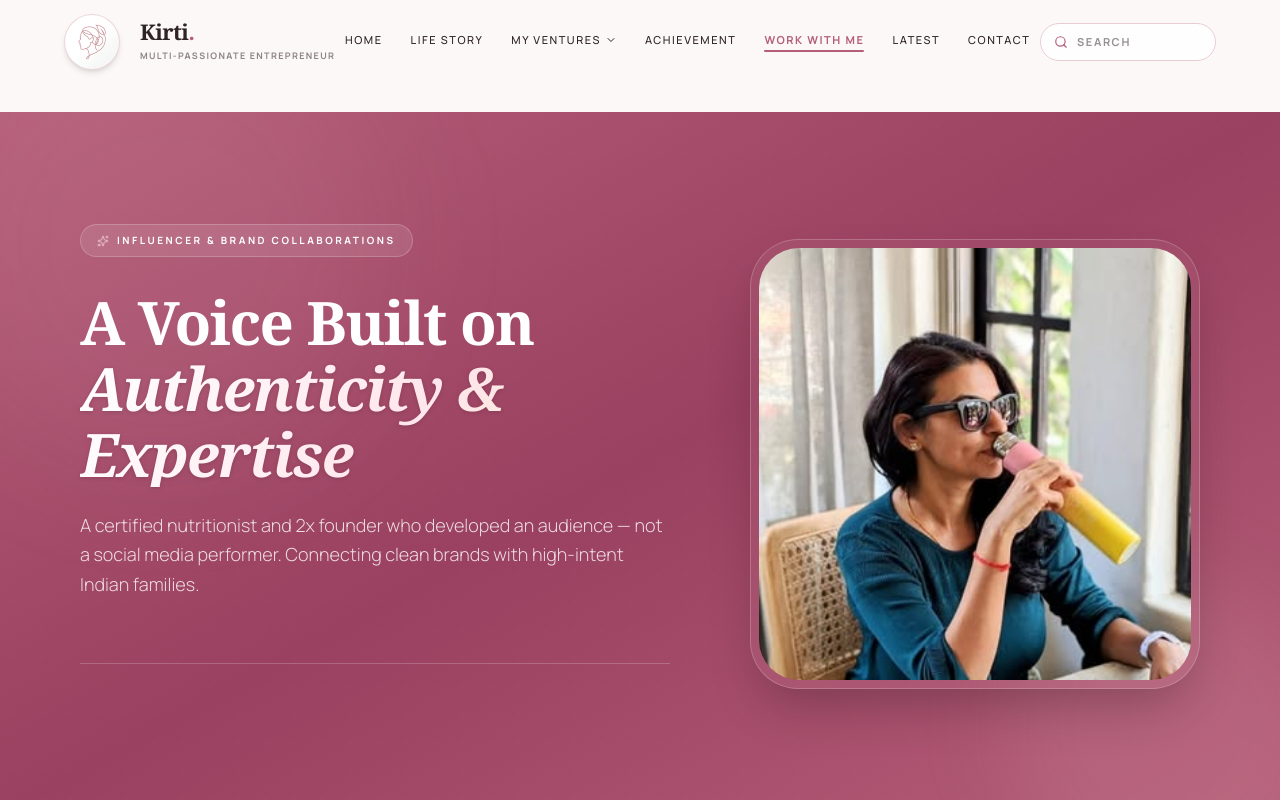
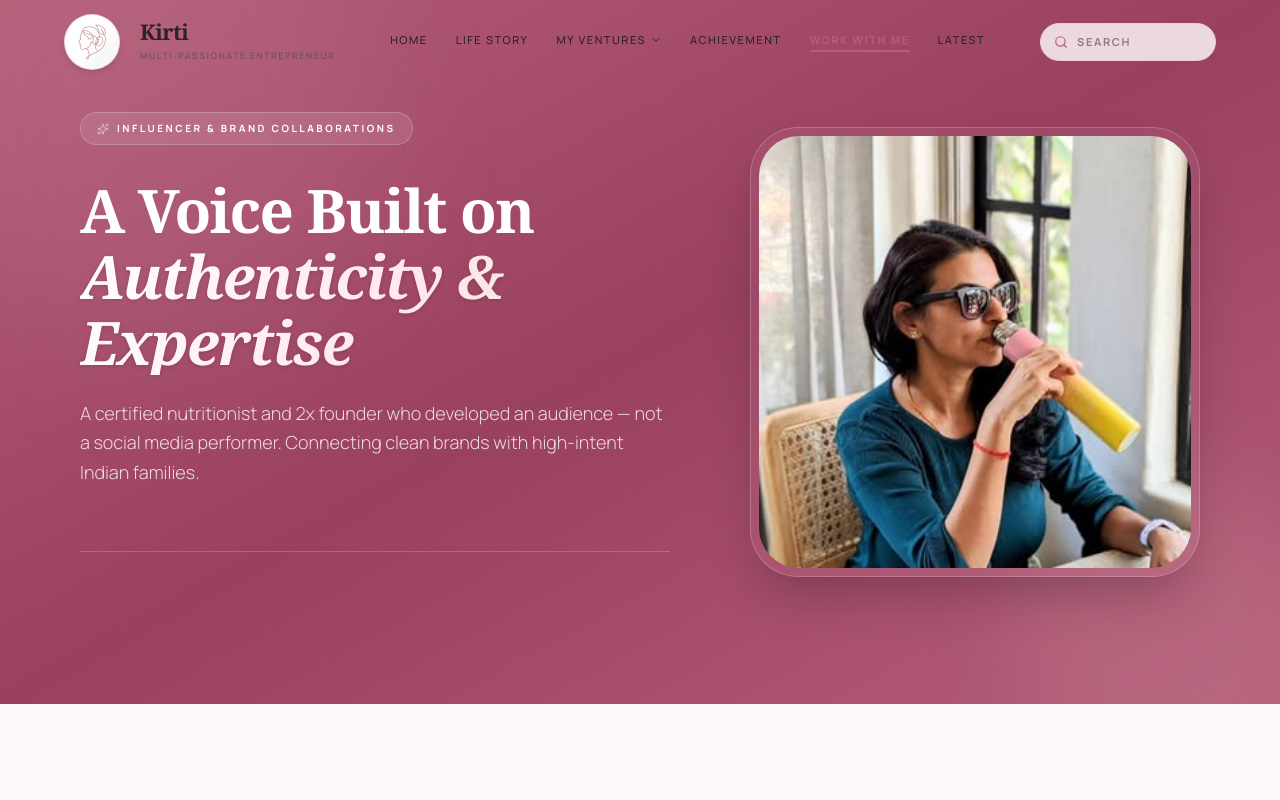
Before and after one commit to Abhilash-Jaiswal/portfolio, a React (Vite) app in the folder client/: page /portfolio/work-with-me in a window 1280 px wide. Shown: the top 800 px of the page. Built offline with nearby package versions, Linux system fonts and the light colour scheme; a web font is replaced by a local one.

Commit message:
Work with me and Contact Tab

```diff
--- a/client/src/components/layout/Navbar.jsx
+++ b/client/src/components/layout/Navbar.jsx
@@ -29,7 +29,7 @@ export function Navbar() {
     { name: "Achievement", path: "/achievements" },
     { name: "Work with Me", path: "/work-with-me" },
     { name: "Latest", path: "/latest" },
-    { name: "Contact", path: "/contact" },
+    // { name: "Contact", path: "/contact" },
   ];
 
   const currentPath = location.pathname.replace(/\/$/, "");
--- a/client/src/components/sections/ContactSection.jsx
+++ b/client/src/components/sections/ContactSection.jsx
@@ -27,7 +27,7 @@ export function ContactSection() {
 
   return (
     <div
-      className="w-full px-8 sm:px-12 lg:px-24 py-16 lg:py-20 border-t"
+      className="w-full px-8 sm:px-12 lg:px-24 py-4 lg:py-5"
       style={{ backgroundColor: theme.bg, borderColor: `${theme.border}60` }}
     >
       <div className="max-w-[1600px] mx-auto">
--- a/client/src/components/sections/InfluencerSection.jsx
+++ b/client/src/components/sections/InfluencerSection.jsx
@@ -19,6 +19,7 @@ import {
   BarChart3
 } from "lucide-react";
 import kirtiImage from "../../assets/kirti_profile.jpg";
+import { ContactSection } from "./ContactSection";
 
 // ✅ These are the ONLY icons that work in your version
 // Remove Linkedin, Instagram, Youtube, etc.
@@ -123,7 +124,7 @@ export function InfluencerSection() {
     <section
       id="influencer"
       ref={ref}
-      className="bg-[#FCF8F7] border-b border-[#E8CDD3] scroll-mt-20"
+      className="bg-[#FCF8F7] border-[#E8CDD3] scroll-mt-20"
     >
       {/* ── HERO BANNER ── */}
       <div className="relative overflow-hidden bg-gradient-to-br from-[#B55E79] via-[#9A4060] to-[#B55E79] py-28 px-6 md:px-12 lg:px-20">
@@ -279,6 +280,8 @@ export function InfluencerSection() {
         </div>
 
       </div>
+
+      <ContactSection />
     </section>
   );
 }
--- a/client/src/pages/ContactPage.jsx
+++ b/client/src/pages/ContactPage.jsx
@@ -2,7 +2,7 @@ import { ContactSection } from "../components/sections/ContactSection";
 
 export function ContactPage() {
   return (
-    <div className="min-h-screen bg-[#FCF8F7] pt-28 pb-20">
+    <div className="min-h-screen bg-[#FCF8F7] !pt-2 !pb-2">
       <ContactSection />
     </div>
   );
--- a/client/src/pages/WorkWithMePage.jsx
+++ b/client/src/pages/WorkWithMePage.jsx
@@ -2,7 +2,7 @@ import { InfluencerSection } from "../components/sections/InfluencerSection";
 
 export function WorkWithMePage() {
   return (
-    <div className="min-h-screen bg-[#FCF8F7] pt-28 pb-20">
+    <div className="min-h-screen bg-[#FCF8F7] pb-20">
       <InfluencerSection />
     </div>
   );
```
